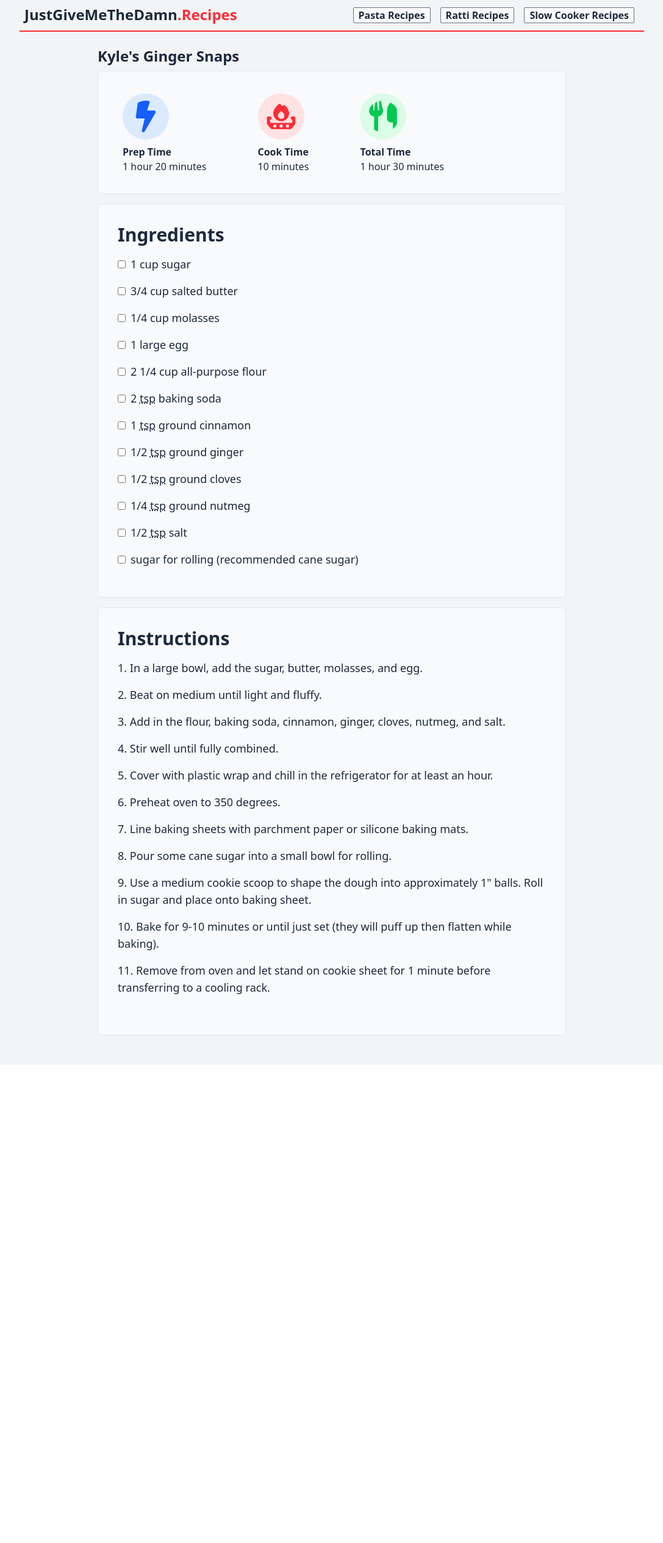
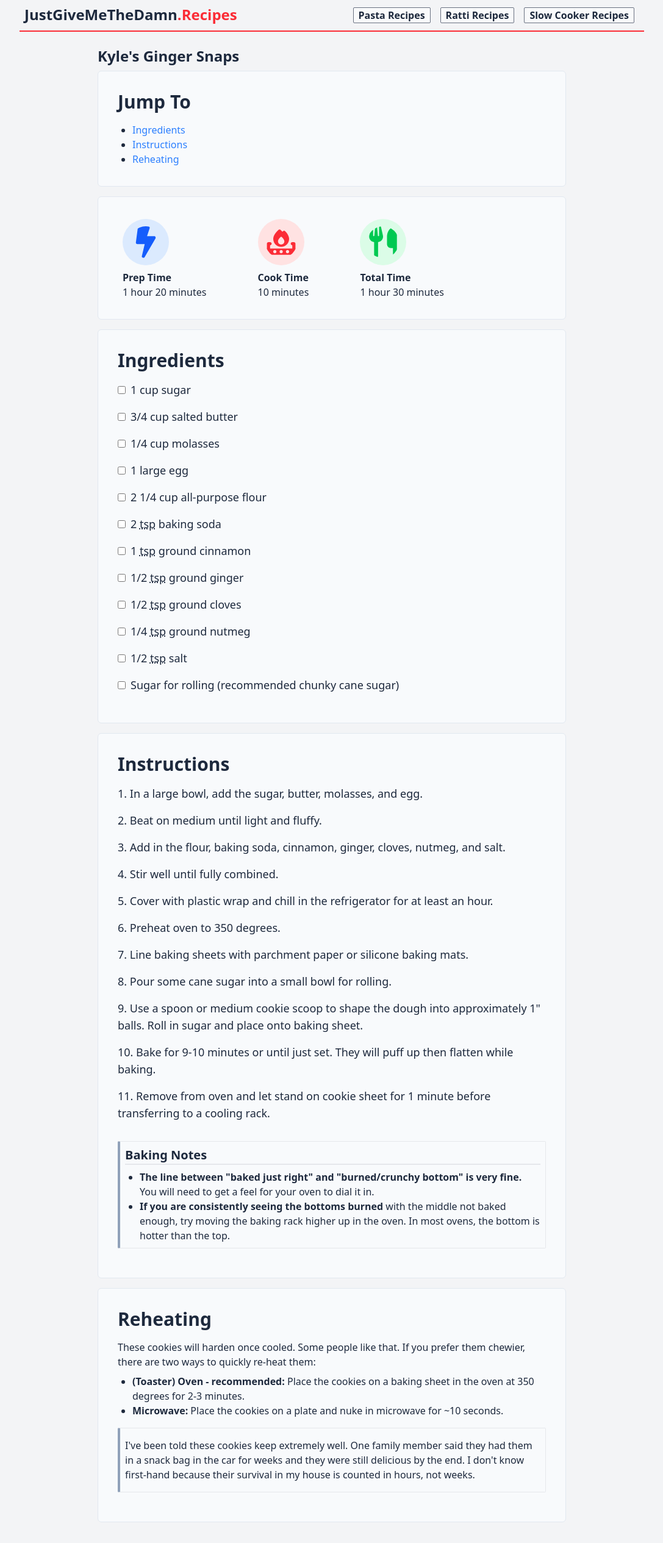
Before and after one commit to kyleratti/justgivemethedamn.recipes, a SvelteKit app in the folder source/: page /recipes/ratti/kyles-ginger-snaps in a window 1280 px wide. Shown: the top 2530 px of the page at 61% size, without its empty margins (96-1183 px from the left). Before the commit the page ends 1746 px from the top, so only its background shows below. Built offline with nearby package versions, Linux system fonts and the light colour scheme.

Commit message:
chore: update ginger snaps recipe

```diff
--- a/source/src/components/RecipeNote.svelte
+++ b/source/src/components/RecipeNote.svelte
@@ -1,6 +1,6 @@
 <script lang="ts">
 </script>
 
-<p class="mb-4 md:p-2 p-1 md:pl-2 pl-2 bg-slate-50 rounded-xs border-l-slate-400 border border-l-4">
+<div class="mb-4 md:p-2 p-1 md:pl-2 pl-2 bg-slate-50 rounded-xs border-l-slate-400 border border-l-4">
 	<slot />
-</p>
+</div>
--- a/source/src/routes/recipes/ratti/kyles-ginger-snaps/+page.svelte
+++ b/source/src/routes/recipes/ratti/kyles-ginger-snaps/+page.svelte
@@ -5,6 +5,7 @@
 	import { createTitle } from "$lib/titleUtil";
 	import type { Contributor, CookingRecipe, RecipeStep } from "$lib/types";
 	import Fraction from "fraction.js";
+	import RecipeNote from "$components/RecipeNote.svelte";
 
 	const contributors: Contributor[] = [{ kind: "person", name: "Kyle" }];
 
@@ -23,7 +24,7 @@
 			{ kind: "exact", quantity: new Fraction(1, 2), unit: "teaspoon", name: "ground cloves" },
 			{ kind: "exact", quantity: new Fraction(1, 4), unit: "teaspoon", name: "ground nutmeg" },
 			{ kind: "exact", quantity: new Fraction(1, 2), unit: "teaspoon", name: "salt" },
-			{ kind: "approximate", description: "sugar for rolling (recommended cane sugar)" },
+			{ kind: "approximate", description: "Sugar for rolling (recommended chunky cane sugar)" },
 		],
 		steps: [
 			{ description: "In a large bowl, add the sugar, butter, molasses, and egg." },
@@ -34,8 +35,8 @@
 			{ description: "Preheat oven to 350 degrees." },
 			{ description: "Line baking sheets with parchment paper or silicone baking mats." },
 			{ description: "Pour some cane sugar into a small bowl for rolling." },
-			{ description: "Use a medium cookie scoop to shape the dough into approximately 1\" balls. Roll in sugar and place onto baking sheet." },
-			{ description: "Bake for 9-10 minutes or until just set (they will puff up then flatten while baking)." },
+			{ description: "Use a spoon or medium cookie scoop to shape the dough into approximately 1\" balls. Roll in sugar and place onto baking sheet." },
+			{ description: "Bake for 9-10 minutes or until just set. They will puff up then flatten while baking." },
 			{ description: "Remove from oven and let stand on cookie sheet for 1 minute before transferring to a cooling rack." },
 		],
 	};
@@ -47,14 +48,71 @@
 
 <h2 class="mb-2 text-2xl font-bold">Kyle's Ginger Snaps</h2>
 
+<div class="bg-slate-50 border border-slate-200 rounded-md md:p-8 p-4 mb-4">
+	<h3 class="mb-4 text-3xl font-bold" id="reheating">Jump To</h3>
+
+	<div>
+		<ol class="list-disc pl-6">
+			<li><a class="text-blue-500" href="#ingredients">Ingredients</a></li>
+			<li><a class="text-blue-500" href="#instructions">Instructions</a></li>
+			<li><a class="text-blue-500" href="#reheating">Reheating</a></li>
+		</ol>
+	</div>
+</div>
+
 <div class="bg-slate-50 border border-slate-200 rounded-md mb-4">
 	<RecipeTime prepTimeMinutes={recipe.prepTimeMinutes} cookTimeMinutes={recipe.cookTimeMinutes} />
 </div>
 
-<div class="bg-slate-50 border border-slate-200 rounded-md md:p-8 p-4 mb-4">
+<div class="bg-slate-50 scroll-mt-16 border border-slate-200 rounded-md md:p-8 p-4 mb-4" id="ingredients">
 	<IngredientsList ingredients={recipe.ingredients} />
 </div>
 
+<div class="bg-slate-50 scroll-mt-16 border border-slate-200 rounded-md md:p-8 p-4 mb-4" id="instructions">
+	<StepsList steps={recipe.steps} />
+
+	<RecipeNote>
+		<div class="font-bold text-xl border-b-2 mb-2">
+			Baking Notes
+		</div>
+
+		<ol class="list-disc pl-6">
+			<li>
+				<span class="font-bold">The line between "baked just right" and "burned/crunchy bottom" is very fine.</span>
+				You will need to get a feel for your oven to dial it in.
+			</li>
+			<li>
+				<span class="font-bold">If you are consistently seeing the bottoms burned</span> with the middle not baked enough, try moving the baking rack higher up in the oven.
+				In most ovens, the bottom is hotter than the top.
+			</li>
+		</ol>
+	</RecipeNote>
+</div>
+
 <div class="bg-slate-50 border border-slate-200 rounded-md md:p-8 p-4 mb-4">
-	<StepsList steps={recipe.steps} />
+	<h3 class="mb-4 text-3xl font-bold scroll-mt-16" id="reheating">Reheating</h3>
+
+	<p class="my-2">
+		These cookies will harden once cooled. Some people like that. If you prefer them chewier, there are two ways to quickly re-heat them:
+	</p>
+
+	<ol class="list-disc pl-6">
+		<li>
+			<span class="font-bold">(Toaster) Oven - recommended:</span>
+			Place the cookies on a baking sheet in the oven at 350 degrees for 2-3 minutes.
+		</li>
+		<li>
+			<span class="font-bold">Microwave:</span>
+			Place the cookies on a plate and nuke in microwave for ~10 seconds.</li>
+	</ol>
+
+	<div class="mt-4">
+		<RecipeNote>
+			<p class="my-2">
+				I've been told these cookies keep extremely well.
+				One family member said they had them in a snack bag in the car for weeks and they were still delicious by the end.
+				I don't know first-hand because their survival in my house is counted in hours, not weeks.
+			</p>
+		</RecipeNote>
+	</div>
 </div>
```
